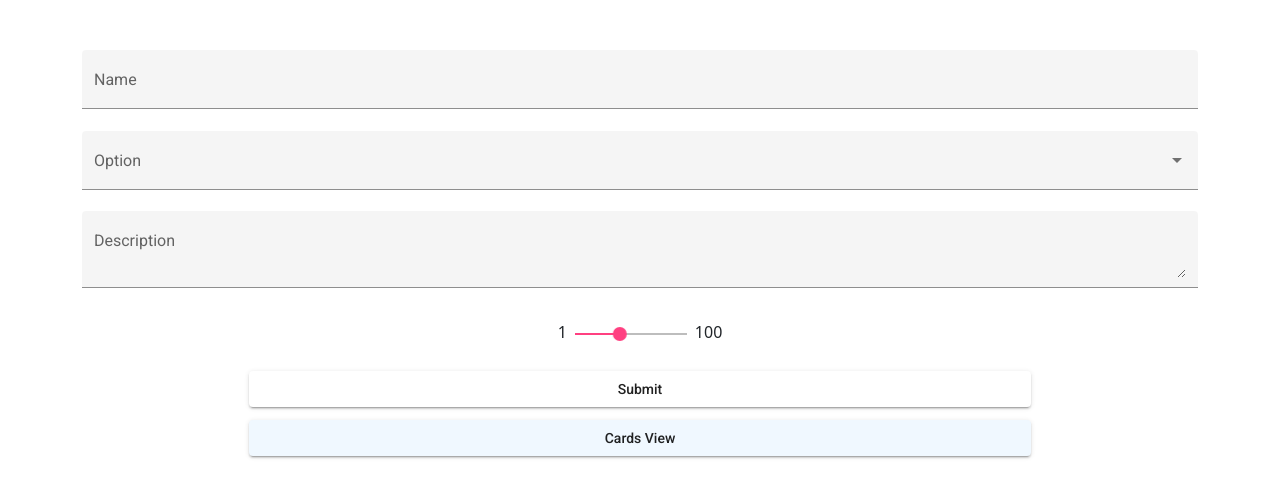
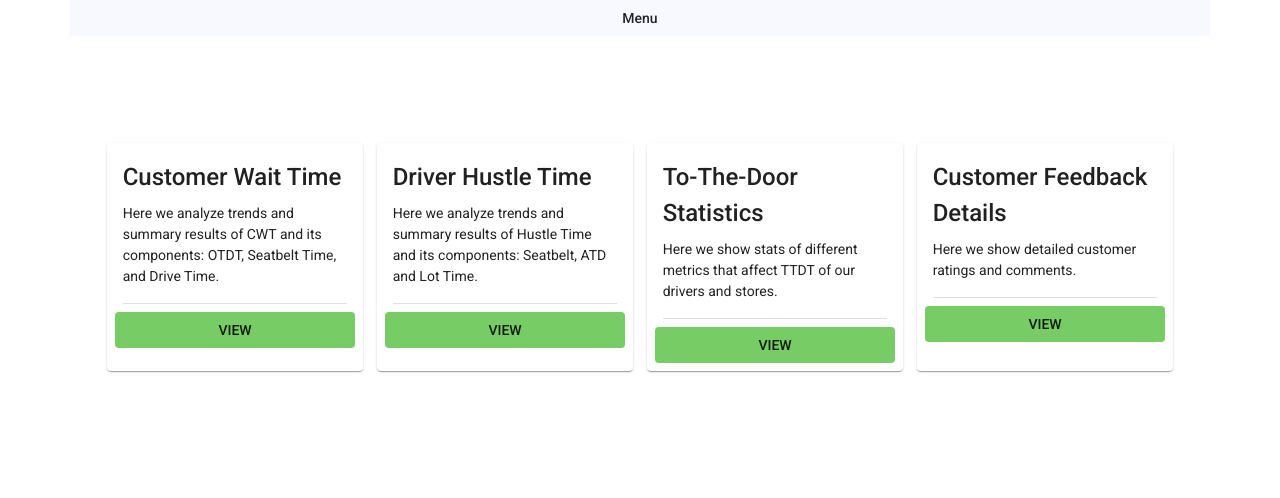
Before and after one commit to oliverakordic/oliverakordic.github.io, an Angular app: page /card in a window 1280 px wide. Before the commit this address led to /. Shown: the top 498 px of the page. Built offline with nearby package versions, Linux system fonts and the light colour scheme.

Commit message:
Added routing, paths for card and form

```diff
--- a/src/app/app-routing.module.ts
+++ b/src/app/app-routing.module.ts
@@ -1,10 +1,18 @@
 import { NgModule } from '@angular/core';
 import { RouterModule, Routes } from '@angular/router';
+import { CardComponent } from './card/card.component';
+import { MycomponentComponent } from './mycomponent/mycomponent.component';
+import { IndexComponent } from './index/index.component'
 
-const routes: Routes = [];
+const routes: Routes = [
+  {path: 'form', component: MycomponentComponent},
+  {path: 'card', component: CardComponent}
+];
 
 @NgModule({
   imports: [RouterModule.forRoot(routes)],
   exports: [RouterModule]
 })
 export class AppRoutingModule { }
+
+export const ArrayOfComponents = [MycomponentComponent, CardComponent, IndexComponent]
--- a/src/app/app.component.html
+++ b/src/app/app.component.html
@@ -489,5 +489,5 @@
 
 </div>-->
 
+<app-index></app-index>
 <router-outlet></router-outlet>
-<app-mycomponent></app-mycomponent>
--- /dev/null
+++ b/src/app/card/card.component.html
@@ -0,0 +1,34 @@
+<div class="card-component">
+    <mat-card>
+        <mat-card-title>Customer Wait Time</mat-card-title>
+        <mat-card-content>{{CWTDesc}}</mat-card-content>
+        <mat-divider inset></mat-divider>
+        <mat-card-actions class="mat-card-actions">
+            <button mat-button>VIEW</button>
+        </mat-card-actions>
+    </mat-card>
+    <mat-card>
+        <mat-card-title>Driver Hustle Time</mat-card-title>
+        <mat-card-content>{{HustleDesc}}</mat-card-content>
+        <mat-divider inset></mat-divider>
+        <mat-card-actions class="mat-card-actions">
+            <button mat-button>VIEW</button>
+        </mat-card-actions>
+    </mat-card>
+    <mat-card>
+        <mat-card-title>To-The-Door Statistics</mat-card-title>
+        <mat-card-content>{{TTDStatDesc}}</mat-card-content>
+        <mat-divider inset></mat-divider>
+        <mat-card-actions class="mat-card-actions">
+            <button mat-button>VIEW</button>
+        </mat-card-actions>
+    </mat-card>
+    <mat-card>
+        <mat-card-title>Customer Feedback Details</mat-card-title>
+        <mat-card-content>{{FeedbackDesc}}</mat-card-content>
+        <mat-divider inset></mat-divider>
+        <mat-card-actions class="mat-card-actions">
+            <button mat-button>VIEW</button>
+        </mat-card-actions>
+    </mat-card>
+</div>
--- /dev/null
+++ b/src/app/card/card.component.scss
@@ -0,0 +1,17 @@
+.card-component {
+    margin: 100px;
+    display: flex;
+    // max-width: 500pt;
+}
+.mat-card {
+    margin: 5pt;
+    width: 50%;
+}
+.mat-button {
+    background-color: #77CC66;
+    width: 100%;
+}
+.mat-card-actions{
+    display:flex;
+    margin-bottom: 0%;
+}
--- /dev/null
+++ b/src/app/card/card.component.ts
@@ -0,0 +1,24 @@
+import { Component, OnInit } from '@angular/core';
+
+@Component({
+  selector: 'app-card',
+  templateUrl: './card.component.html',
+  styleUrls: ['./card.component.scss']
+})
+export class CardComponent implements OnInit {
+  CWTDesc = `Here we analyze trends and summary results of CWT and its components:
+  OTDT, Seatbelt Time, and Drive Time.`;
+
+  HustleDesc = `Here we analyze trends and summary results of Hustle Time and its
+  components: Seatbelt, ATD and Lot Time.`;
+
+  TTDStatDesc = `Here we show stats of different metrics that affect TTDT of our drivers and stores.`;
+
+  FeedbackDesc = `Here we show detailed customer ratings and comments.`;
+
+  constructor() { }
+
+  ngOnInit(): void {
+  }
+
+}
--- /dev/null
+++ b/src/app/index/index.component.html
@@ -0,0 +1,11 @@
+<div class="container">
+    <div class="row">
+        <div class="col text-center">
+            <button mat-button [matMenuTriggerFor]="menu">Menu</button>
+            <mat-menu #menu="matMenu">
+                <button mat-menu-item routerLink='/form'>Form</button>
+                <button mat-menu-item routerLink='/card'>Cards</button>
+            </mat-menu>
+        </div>
+    </div>
+</div>
--- /dev/null
+++ b/src/app/index/index.component.scss
@@ -0,0 +1,3 @@
+.container {
+    background-color:ghostwhite;
+}
--- /dev/null
+++ b/src/app/index/index.component.ts
@@ -0,0 +1,15 @@
+import { Component, OnInit } from '@angular/core';
+
+@Component({
+  selector: 'app-index',
+  templateUrl: './index.component.html',
+  styleUrls: ['./index.component.scss']
+})
+export class IndexComponent implements OnInit {
+
+  constructor() { }
+
+  ngOnInit(): void {
+  }
+
+}
--- a/src/app/mycomponent/mycomponent.component.html
+++ b/src/app/mycomponent/mycomponent.component.html
@@ -1,5 +1,4 @@
 <div class="container">
-    <div class="form-container">
         <form [formGroup]="myForm" (submit)="submit()">
 
             <mat-form-field class="form-field" appearance="fill">
@@ -26,6 +25,4 @@
             <br />
             <button mat-raised-button class="form-btn" type="submit">Submit</button>
         </form>
-        <button mat-raised-button class="form-btn--cards" (click)="onCardsView()">Cards View</button>
 </div>
-</div>
--- a/src/app/mycomponent/mycomponent.component.scss
+++ b/src/app/mycomponent/mycomponent.component.scss
@@ -1,24 +1,14 @@
 .container{
   text-align: center;
-  margin-top: 50px;
-}
-
-.form-container{
-  width: 200 px;
-  margin: 0 px auto;
+  margin-top: 20pt;
 }
 
 .form-field{
   display: block
 }
 
-//inheritance in css: form-btn--cards inherits form-btn
 .form-btn{
   width: 70%;
   min-width: unset!important;
   margin-top: 10pt;
 }
-.form-btn--cards {
-  @extend .form-btn;
-  background-color: aliceblue;
-}
--- a/src/app/mycomponent/mycomponent.component.ts
+++ b/src/app/mycomponent/mycomponent.component.ts
@@ -35,7 +35,7 @@ export class MycomponentComponent implements OnInit {
     };
   }
 
-  onCardsView() {
-    console.log("Open Cards View");
-  }
+  // onCardsView() {
+  //   console.log("Open Cards View");
+  // }
 }
```
Also changed, not shown: src/app/app.module.ts (+9 -3 lines), 2 other files (tests, documents, lock files or other folders). Lines whose indentation alone changed are shown as unchanged.
